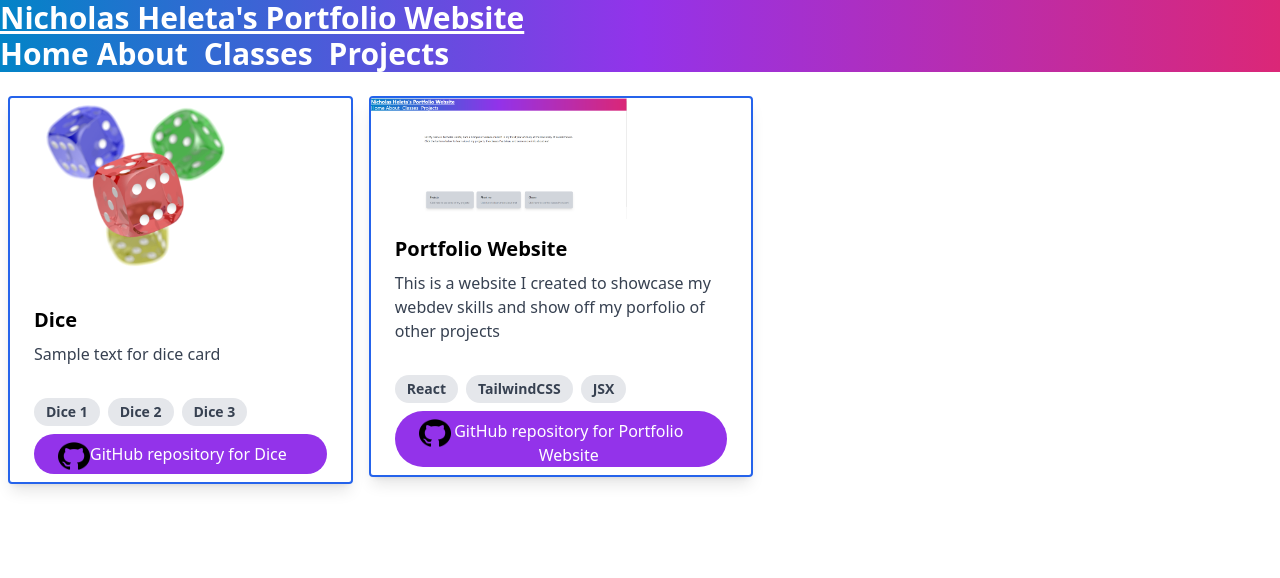
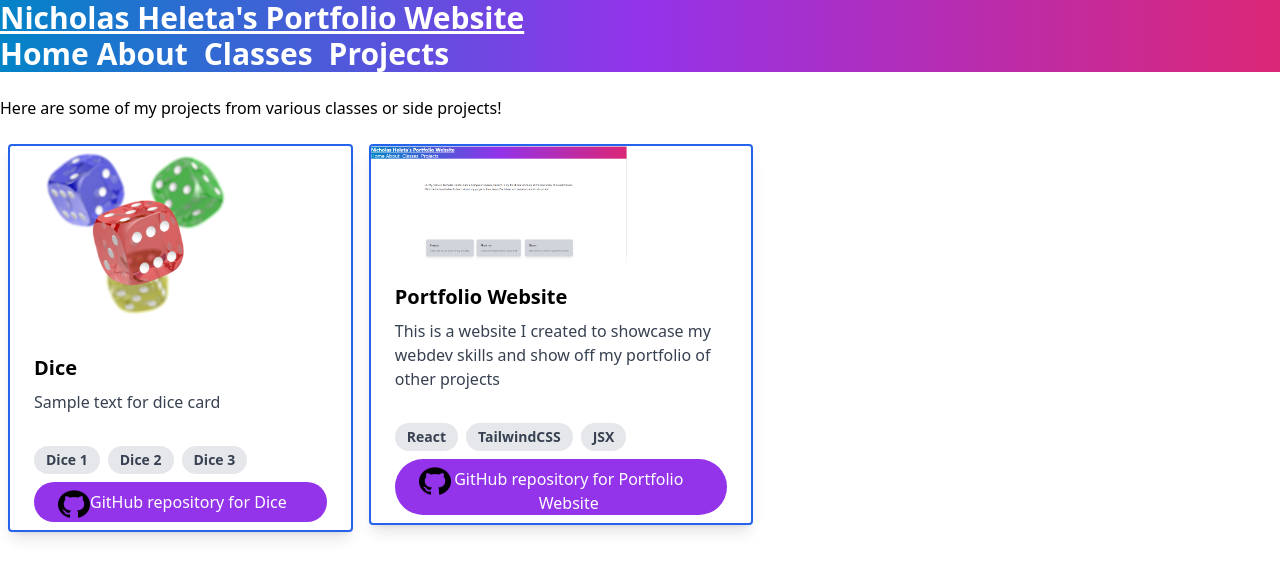
Before and after one commit to HNick11/Personal-Website-Project, a React (Create React App) app in the folder my-app/: page /projects in a window 1280 px wide. Shown: the top 578 px of the page. Built offline with nearby package versions, Linux system fonts and the light colour scheme.

Commit message:
Filled in About page
Filled in the about page. Tweaked the projects page

```diff
--- a/my-app/src/About.js
+++ b/my-app/src/About.js
@@ -23,9 +23,9 @@ function About(){
                     </div>
                 </h2>
         </h1>
-
+        <br></br>
         <div>
-            <p>Place holder text</p>
+            <p>My name is Nicholas Heleta, and I am a third year Computer Science student at the University of Saskatchewan. I’m pursing my bachelor’s degree in Computer Science as well as a Minor in Mathematics. I fell in love with coding in high school, through our school’s robotics club as well as my computer science classes. Some of my other passions include video games, music and sports! </p>
         </div>
         </div>
     );
--- a/my-app/src/Projects.js
+++ b/my-app/src/Projects.js
@@ -28,9 +28,11 @@ function Projects(){
                 </h2>
         </h1>
         <br></br>
+        <p>Here are some of my projects from various classes or side projects!</p>
+        <br></br>
         <div class="flex flex-row">
             <div class="px-2"><TextCard photo={test} title="Dice" link="https://github.com/HNick11" text="Sample text for dice card" tag1="Dice 1" tag2="Dice 2" tag3="Dice 3"/></div>
-            <div class="px-2"><TextCard photo={sitescreenshot} title="Portfolio Website" text="This is a website I created to showcase my webdev skills and show off my porfolio of other projects"
+            <div class="px-2"><TextCard photo={sitescreenshot} title="Portfolio Website" text="This is a website I created to showcase my webdev skills and show off my portfolio of other projects"
             tag1="React" tag2="TailwindCSS" tag3="JSX" link="https://github.com/HNick11"/></div>
         </div>
 
```
